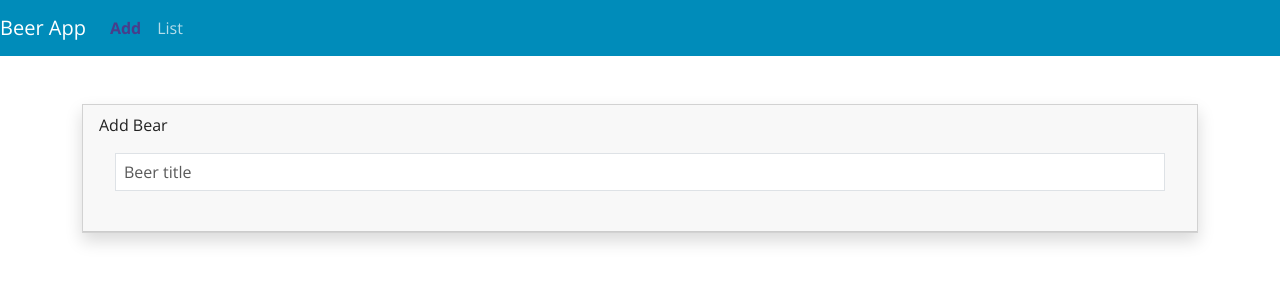
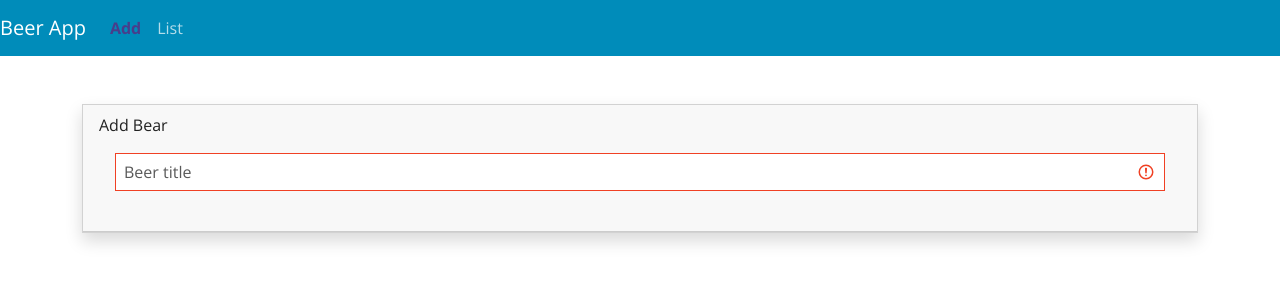
Before and after one commit to ffiorentino12/angular-project, an Angular app: page /add in a window 1280 px wide. Shown: the top 300 px of the page. Built offline with nearby package versions, Linux system fonts and the light colour scheme.

Commit message:
1 file modified

```diff
--- a/src/app/component/beer-form/beer-form.component.html
+++ b/src/app/component/beer-form/beer-form.component.html
@@ -5,6 +5,7 @@
       <form [formGroup]="beerForm">
         <input type="text" class="form-control"
         placeholder="Beer title"
+        [ngClass]="beerForm.controls.beerName.valid ? '' : 'is-invalid' "
         formControlName="beerName" />
       </form>
     </div>
```
